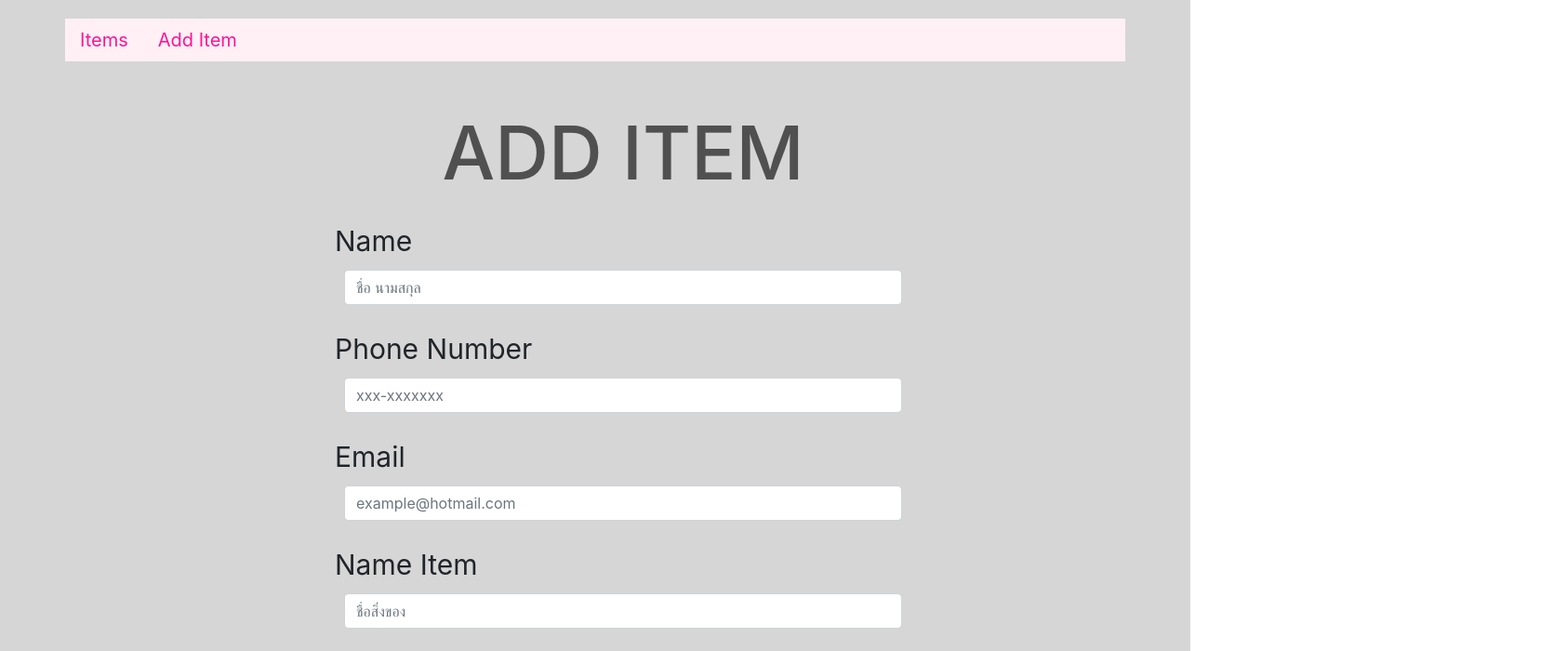
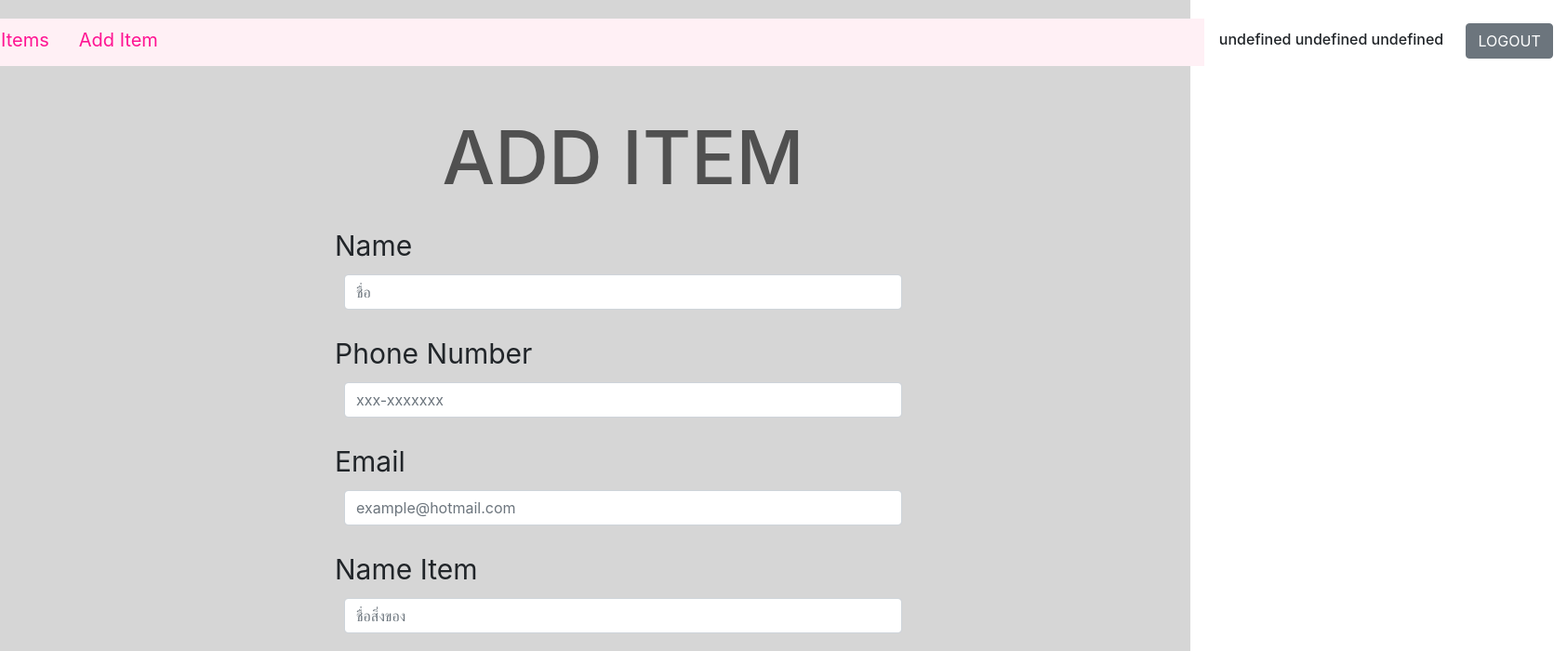
Before and after one commit to Santipap-Ch/Asura-Online, a React (Create React App) app in the folder client/itemshop/: page /formitem in a window 1280 px wide. Shown: the top 700 px of the page at 93% size, 1685 px wide, since content can reach past the window. Built offline with nearby package versions, Linux system fonts and the light colour scheme.

Commit message:
update fronend

```diff
--- a/client/itemshop/src/component/Form/FormItem.js
+++ b/client/itemshop/src/component/Form/FormItem.js
@@ -3,6 +3,8 @@ import { useDispatch, useSelector } from "react-redux";
 import { bindActionCreators } from "redux";
 import { allActions } from "../Reducer/Reducer";
 import { useHistory } from "react-router-dom";
+import Navbar from "../Navbar/Navbar"
+
 import {
   Col,
   Row,
@@ -15,6 +17,7 @@ import {
   Container,
   NavItem,
   Nav,
+  NavbarText,
 } from "reactstrap";
 import "./formItem.css";
 
@@ -40,8 +43,6 @@ function FormItem(prop) {
 
   return (
     <div className="pageFrom">
-      <Container>
-        <Form>
           <Row>
             <Nav className="nav1">
               <NavItem>
@@ -68,8 +69,11 @@ function FormItem(prop) {
                     Add Item
                   </NavLink>
               </NavItem>
+              <Navbar/>
             </Nav>
           </Row>
+      <Container>
+        <Form>
           <Row>
             <FormGroup align="center">
               <div className="textHeader">
@@ -81,7 +85,7 @@ function FormItem(prop) {
               <Input
                 className="inP1"
                 type="text"
-                placeholder="ชื่อ นามสกุล"
+                placeholder="ชื่อ"
                 name="name"
                 onChange={(e) => setForm({ ...dataform, name: e.target.value })}
               />
--- a/client/itemshop/src/component/ItemList/ItemCard.css
+++ b/client/itemshop/src/component/ItemList/ItemCard.css
@@ -11,3 +11,9 @@
 .textCard{
     text-align: start;
 }
+.background1:hover{
+    background-color: rgb(219, 219, 219);
+}
+.cardImg{
+    margin: 3px;
+}
--- a/client/itemshop/src/component/ItemList/ItemCard.js
+++ b/client/itemshop/src/component/ItemList/ItemCard.js
@@ -144,7 +144,7 @@ function ItemCard(props) {
         <div>
           {showModal()}
 
-          <Card style={{ width: "800px" }}>
+          <Card className="background1" style={{ width: "800px" }}>
             <div className="btnCard">
               <Button
                 className="btnEdit"
@@ -166,7 +166,7 @@ function ItemCard(props) {
             </div>
             <Row>
               <Col md="4" style={{ display: "table" }}>
-                <CardImg top width="100%" src={props.img} alt="Card image" />
+                <CardImg className="cardImg" top width="100%" src={props.img} alt="Card image" />
               </Col>
               <Col>
                 <CardBody className="textCard">
@@ -200,7 +200,7 @@ function ItemCard(props) {
       );
     } else {
       return (
-        <Card style={{ width: "800px" }}>
+        <Card className="background1" style={{ width: "800px" }}>
           <Row>
             <Col md="4" style={{ display: "table" }}>
               <CardImg top width="100%" src={props.img} alt="Card image" />
--- a/client/itemshop/src/component/ItemList/ItemList.js
+++ b/client/itemshop/src/component/ItemList/ItemList.js
@@ -4,6 +4,7 @@ import { bindActionCreators } from "redux";
 import { allActions } from "../Reducer/Reducer";
 import { useHistory } from "react-router-dom";
 import ItemCard from "./ItemCard";
+import Navbar from "../Navbar/Navbar"
 import "./ItemList.css";
 import {
   Col,
@@ -43,11 +44,10 @@ function ItemList(prop) {
   const typeList = () => {
     if (psuPass.id == 5935512095) {
       return (
-        <Container>
-          <div>
+        <div>
             <Row>
               <Nav className="nav1">
-                <NavItem>
+                <NavItem style={{marginLeft:"15px"}}>
                   <NavLink
                     onClick={(e) => {
                       e.preventDefault();
@@ -71,12 +71,15 @@ function ItemList(prop) {
                     Add Item
                   </NavLink>
                 </NavItem>
+                <Navbar/>
               </Nav>
             </Row>
+        <Container>
+          <div>
             <Row style={{ marginTop: "20px" }}>
               {items.map((item, index) => (
                 <div key={index} style={{ margin: 5 }}>
-                  <Col style={{marginLeft:"50px"}}>
+                  <Col style={{marginLeft:"150px"}}>
                     <ItemCard {...item} />
                   </Col>
                 </div>
@@ -84,14 +87,14 @@ function ItemList(prop) {
             </Row>
           </div>
         </Container>
+        </div>
       );
     } else {
       return (
-        <Container>
-          <div>
+        <div>
             <Row>
               <Nav className="nav1">
-                <NavItem>
+                <NavItem style={{marginLeft:"15px"}}>
                   <NavLink
                     onClick={(e) => {
                       e.preventDefault();
@@ -103,8 +106,11 @@ function ItemList(prop) {
                     Items
                   </NavLink>
                 </NavItem>
+                <Navbar/>
               </Nav>
             </Row>
+        <Container>
+          <div>
             <Row style={{ marginTop: "20px" }}>
               {items.map((item, index) => (
                 <div key={index} style={{ margin: 5 }}>
@@ -116,6 +122,7 @@ function ItemList(prop) {
             </Row>
           </div>
         </Container>
+        </div>
       );
     }
   };
--- /dev/null
+++ b/client/itemshop/src/component/Navbar/Navbar.css
@@ -0,0 +1,6 @@
+.btnLogout{
+    margin-left: 20px;
+}
+.text_user{
+    text-align: right;
+}
--- /dev/null
+++ b/client/itemshop/src/component/Navbar/Navbar.js
@@ -0,0 +1,59 @@
+import React, { useState, useEffect } from "react";
+import { Col, Button, NavbarText } from "reactstrap";
+import { bindActionCreators } from "redux";
+import { allActions } from "../Reducer/Reducer";
+import { useSelector, useDispatch } from "react-redux";
+import { useHistory } from "react-router-dom";
+import "./Navbar.css"
+
+function Navbar() {
+  const actions = bindActionCreators(allActions, useDispatch());
+  const psuPass = useSelector((state) => state.psuPass);
+  const history = useHistory();
+
+  const [users, setUser] = useState("");
+
+  useEffect(() => {
+    let user = psuPass.id + " " + psuPass.name + " " + psuPass.surname;
+    setUser(user);
+  });
+
+  const logout = () => {
+    actions.logoutPsu();
+    history.push("/");
+    console.log("psuPass", psuPass);
+  };
+  const showBar = () => {
+    if (psuPass.id == 5935512095) {
+      return (
+        <div>
+          <Col align="right" style={{ marginTop: "5px", marginLeft: "500px" }}>
+            <h6 className="text_user">
+              {users}{" "}
+              <Button className="btnLogout" onClick={() => logout()}>
+                LOGOUT
+              </Button>{" "}
+            </h6>
+          </Col>
+        </div>
+      );
+    }
+    else{
+        return (
+            <div>
+              <Col align="right" style={{ marginTop: "5px", marginLeft: "555px" }}>
+                <h6 className="text_user">
+                  {users}{" "}
+                  <Button className="btnLogout" onClick={() => logout()}>
+                    LOGOUT
+                  </Button>{" "}
+                </h6>
+              </Col>
+            </div>
+          );
+    }
+  };
+
+  return <div>{showBar()}</div>;
+}
+export default Navbar;
```
Also changed, not shown: client/itemshop/src/component/ItemList/ItemList.css (line endings or trailing spaces).
